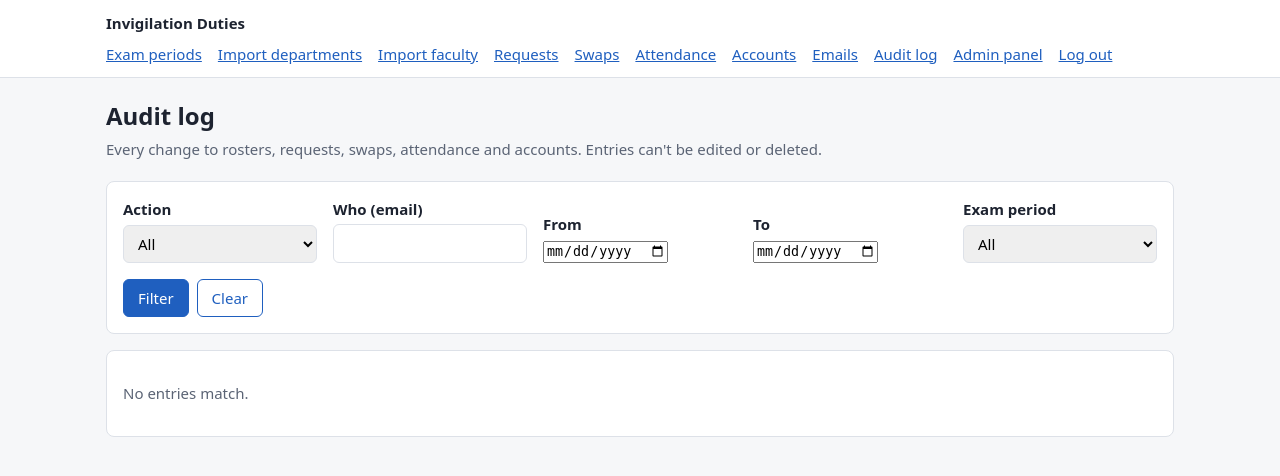
After one commit to waqar-ali0/Invigilation-duties, a Django app: page /audit/ in a window 1280 px wide. The commit adds this page. Shown: the top 476 px of the page. Run offline with Django 5.2, Linux system fonts and the light colour scheme; the visitor is signed in with stand-in values (Sample User, id 1); data that the repository does not hold is empty; parts of the project's set-up code (start-up, migrations or seed data) failed here and were passed over.

Commit message:
feat: audit log viewer
Co-Authored-By: Claude Opus 5.5 <noreply@anthropic.com>

```diff
--- /dev/null
+++ b/audit/urls.py
@@ -0,0 +1,7 @@
+from django.urls import path
+
+from . import views
+
+urlpatterns = [
+    path("audit/", views.audit_log, name="audit_log"),
+]
--- a/audit/views.py
+++ b/audit/views.py
@@ -1,3 +1,80 @@
+from datetime import date, datetime, time, timedelta
+
+from django.contrib import messages
+from django.core.paginator import Paginator
+from django.db.models import Q
 from django.shortcuts import render
+from django.utils import timezone
+from django.views.decorators.http import require_GET
 
-# Create your views here.
+from accounts.models import Role
+from accounts.permissions import role_required
+from exams.models import ExamPeriod
+
+from .models import AuditLog
+
+PAGE_SIZE = 50
+
+
+def describe_changes(entry):
+    """Lines like "status: assigned → absent" for every key in the entry's before/after."""
+    before, after = entry.before or {}, entry.after or {}
+    return [f"{key}: {before.get(key, '—')} → {after.get(key, '—')}" for key in sorted(set(before) | set(after))]
+
+
+def _parse_date(value, request):
+    if not value:
+        return None
+    try:
+        return date.fromisoformat(value)
+    except ValueError:
+        messages.warning(request, "Ignored an invalid date.")
+        return None
+
+
+def _period_filter(period):
+    from duties.models import Duty, SwapRequest, Unavailability
+
+    ids = lambda qs: [str(pk) for pk in qs.values_list("pk", flat=True)]  # noqa: E731
+    return (
+        Q(object_type="exams.ExamPeriod", object_id=str(period.pk))
+        | Q(object_type="duties.Duty", object_id__in=ids(Duty.objects.filter(period=period)))
+        | Q(object_type="duties.SwapRequest", object_id__in=ids(SwapRequest.objects.filter(duty__period=period)))
+        | Q(object_type="duties.Unavailability", object_id__in=ids(Unavailability.objects.filter(period=period)))
+    )
+
+
+@role_required(Role.ADMIN)
+@require_GET
+def audit_log(request):
+    entries = AuditLog.objects.select_related("actor").order_by("-timestamp", "-id")
+    action = request.GET.get("action", "")
+    actor = request.GET.get("actor", "").strip()
+    if action:
+        entries = entries.filter(action=action)
+    if actor:
+        entries = entries.filter(actor__email__icontains=actor)
+    date_from = _parse_date(request.GET.get("date_from"), request)
+    date_to = _parse_date(request.GET.get("date_to"), request)
+    if date_from:
+        entries = entries.filter(timestamp__gte=timezone.make_aware(datetime.combine(date_from, time.min)))
+    if date_to:
+        entries = entries.filter(timestamp__lt=timezone.make_aware(datetime.combine(date_to + timedelta(days=1), time.min)))
+    period_id = request.GET.get("period", "")
+    period = ExamPeriod.objects.filter(pk=period_id).first() if period_id.isdigit() else None
+    if period:
+        entries = entries.filter(_period_filter(period))
+
+    page = Paginator(entries, PAGE_SIZE).get_page(request.GET.get("page"))
+    for entry in page.object_list:
+        entry.changes = describe_changes(entry)
+    query = request.GET.copy()
+    query.pop("page", None)
+    context = {
+        "page": page,
+        "actions": AuditLog.objects.order_by("action").values_list("action", flat=True).distinct(),
+        "periods": ExamPeriod.objects.all(),
+        "filters": {"action": action, "actor": actor, "date_from": request.GET.get("date_from", ""), "date_to": request.GET.get("date_to", ""), "period": period.pk if period else ""},
+        "query": query.urlencode(),
+    }
+    return render(request, "audit/log.html", context)
--- a/config/urls.py
+++ b/config/urls.py
@@ -15,4 +15,5 @@ urlpatterns = [
     path("", include("notifications.urls")),
     path("", include("accounts.urls")),
     path("", include("portal.urls")),
+    path("", include("audit.urls")),
 ]
--- /dev/null
+++ b/templates/audit/log.html
@@ -0,0 +1,49 @@
+{% extends "base.html" %}
+{% block title %}Audit log — Invigilation Duties{% endblock %}
+{% block content %}
+<h1>Audit log</h1>
+<p class="subtitle">Every change to rosters, requests, swaps, attendance and accounts. Entries can't be edited or deleted.</p>
+
+<div class="card">
+  <form method="get" class="grid" style="grid-template-columns:repeat(auto-fit,minmax(160px,1fr));align-items:end">
+    <div><label for="id_action">Action</label>
+      <select name="action" id="id_action"><option value="">All</option>
+        {% for a in actions %}<option value="{{ a }}"{% if a == filters.action %} selected{% endif %}>{{ a }}</option>{% endfor %}
+      </select></div>
+    <div><label for="id_actor">Who (email)</label><input type="text" name="actor" id="id_actor" value="{{ filters.actor }}"></div>
+    <div><label for="id_from">From</label><input type="date" name="date_from" id="id_from" value="{{ filters.date_from }}"></div>
+    <div><label for="id_to">To</label><input type="date" name="date_to" id="id_to" value="{{ filters.date_to }}"></div>
+    <div><label for="id_period">Exam period</label>
+      <select name="period" id="id_period"><option value="">All</option>
+        {% for p in periods %}<option value="{{ p.pk }}"{% if p.pk == filters.period %} selected{% endif %}>{{ p.name }}</option>{% endfor %}
+      </select></div>
+    <div class="actions"><button type="submit">Filter</button><a class="button secondary" href="{% url 'audit_log' %}">Clear</a></div>
+  </form>
+</div>
+
+<div class="card table-wrap">
+  {% if page.object_list %}
+  <table>
+    <thead><tr><th>When</th><th>Who</th><th>Action</th><th>Object</th><th>Changes</th></tr></thead>
+    <tbody>
+      {% for e in page.object_list %}
+      <tr>
+        <td>{{ e.timestamp|date:"d M Y H:i" }}</td>
+        <td>{{ e.actor.email|default:"system" }}</td>
+        <td><code>{{ e.action }}</code></td>
+        <td>{{ e.object_type }} #{{ e.object_id }}</td>
+        <td>{% for line in e.changes %}<div>{{ line }}</div>{% empty %}<span class="muted">—</span>{% endfor %}</td>
+      </tr>
+      {% endfor %}
+    </tbody>
+  </table>
+  <div class="actions" style="margin-top:12px">
+    {% if page.has_previous %}<a class="button secondary" href="?{{ query }}&page={{ page.previous_page_number }}">← Newer</a>{% endif %}
+    <span class="muted">Page {{ page.number }} of {{ page.paginator.num_pages }} · {{ page.paginator.count }} entries</span>
+    {% if page.has_next %}<a class="button secondary" href="?{{ query }}&page={{ page.next_page_number }}">Older →</a>{% endif %}
+  </div>
+  {% else %}
+  <p class="muted">No entries match.</p>
+  {% endif %}
+</div>
+{% endblock %}
--- a/templates/base.html
+++ b/templates/base.html
@@ -21,6 +21,7 @@
         <a href="{% url 'attendance' %}">Attendance</a>
         <a href="{% url 'accounts_page' %}">Accounts</a>
         <a href="{% url 'email_list' %}">Emails</a>
+        <a href="{% url 'audit_log' %}">Audit log</a>
         <a href="{% url 'admin:index' %}">Admin panel</a>
         {% elif user.role == "exam_staff" %}
         <a href="{% url 'attendance' %}">Attendance</a>
```
Also changed, not shown: audit/tests/test_viewer.py (added, +67 -0 lines).
